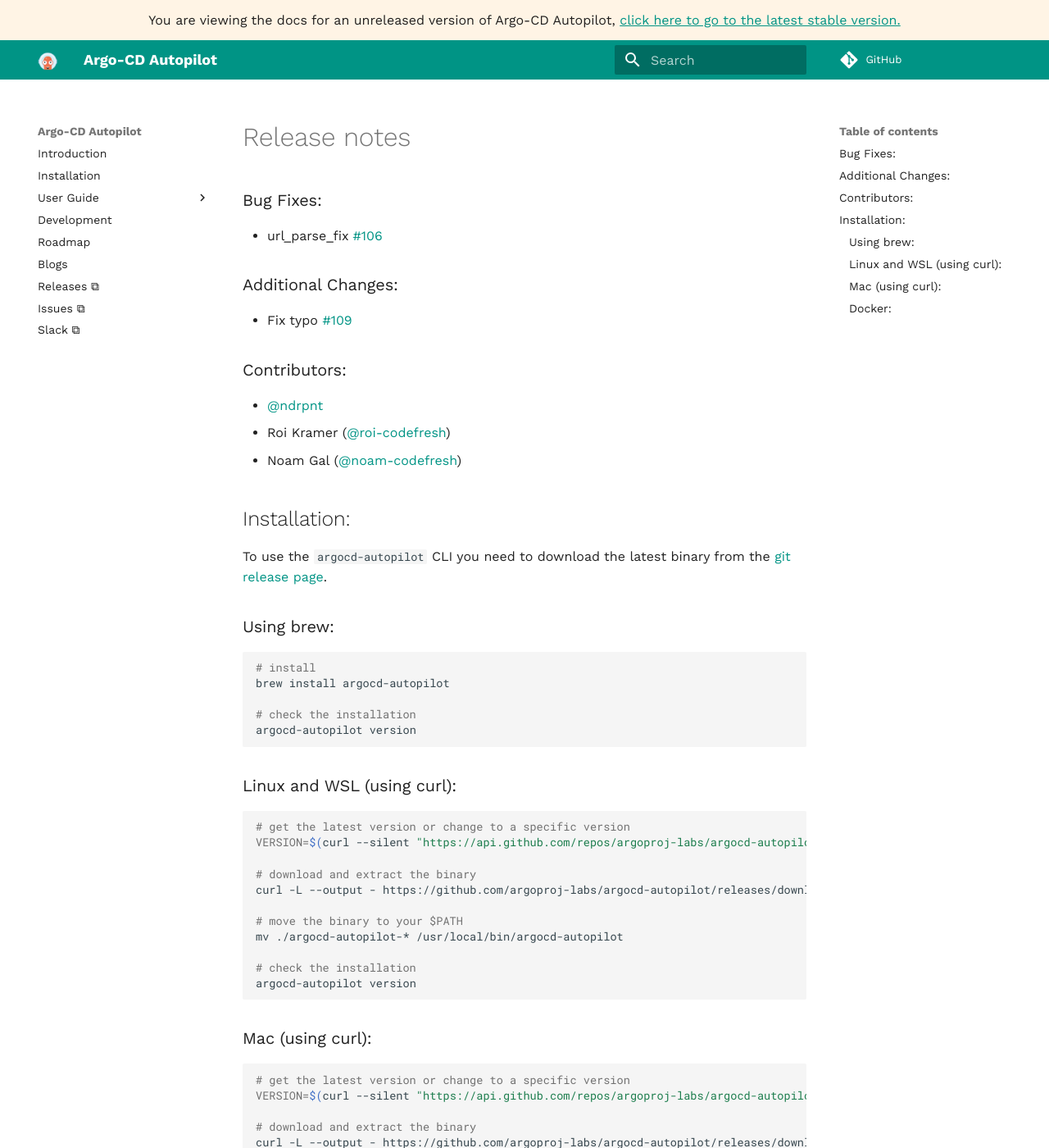
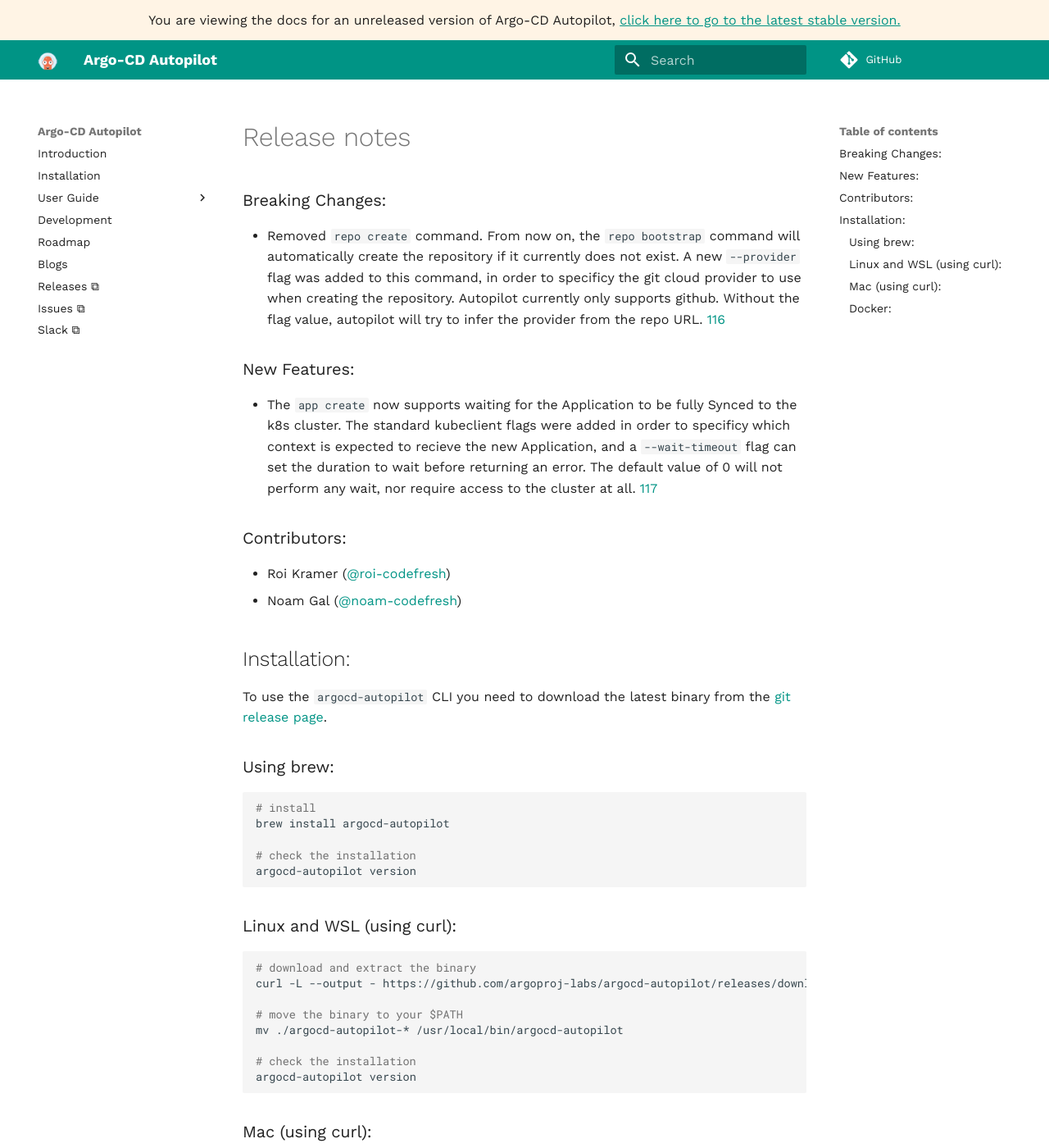
Before and after one commit to argoproj-labs/argocd-autopilot, an MkDocs documentation site: the page built from docs/releases/release_notes.md, in a window 1280 px wide and 1400 px high. Shown: the whole window at 82% size. Built offline with MkDocs 1.6.1 and Material for MkDocs 9.7.7, drawn with Linux system fonts in a browser that asks for light colours; comment, search, counter and statistics services are not loaded; some of the changed text lies outside the part shown.

Commit message:
v0.2.8 (#118)
* v0.2.8

````diff
--- a/docs/releases/release_notes.md
+++ b/docs/releases/release_notes.md
@@ -1,11 +1,10 @@
-### Bug Fixes:
-* url_parse_fix [#106](https://github.com/argoproj-labs/argocd-autopilot/issues/106)
+### Breaking Changes:
+* Removed `repo create` command. From now on, the `repo bootstrap` command will automatically create the repository if it currently does not exist. A new `--provider` flag was added to this command, in order to specificy the git cloud provider to use when creating the repository. Autopilot currently only supports github. Without the flag value, autopilot will try to infer the provider from the repo URL. [116](https://github.com/argoproj-labs/argocd-autopilot/pull/116)
 
-### Additional Changes:
-* Fix typo [#109](https://github.com/argoproj-labs/argocd-autopilot/pull/109)
+### New Features:
+* The `app create` now supports waiting for the Application to be fully Synced to the k8s cluster. The standard kubeclient flags were added in order to specificy which context is expected to recieve the new Application, and a `--wait-timeout` flag can set the duration to wait before returning an error. The default value of 0 will not perform any wait, nor require access to the cluster at all. [117](https://github.com/argoproj-labs/argocd-autopilot/pull/117)
 
 ### Contributors:
-- [@ndrpnt](https://github.com/ndrpnt)
 - Roi Kramer ([@roi-codefresh](https://github.com/roi-codefresh))
 - Noam Gal ([@noam-codefresh](https://github.com/noam-codefresh))
 
@@ -24,11 +23,8 @@ argocd-autopilot version
 
 ### Linux and WSL (using curl):
 ```bash
-# get the latest version or change to a specific version
-VERSION=$(curl --silent "https://api.github.com/repos/argoproj-labs/argocd-autopilot/releases/latest" | grep '"tag_name"' | sed -E 's/.*"([^"]+)".*/\1/')
-
 # download and extract the binary
-curl -L --output - https://github.com/argoproj-labs/argocd-autopilot/releases/download/$VERSION/argocd-autopilot-linux-amd64.tar.gz | tar zx
+curl -L --output - https://github.com/argoproj-labs/argocd-autopilot/releases/download/v0.2.8/argocd-autopilot-linux-amd64.tar.gz | tar zx
 
 # move the binary to your $PATH
 mv ./argocd-autopilot-* /usr/local/bin/argocd-autopilot
@@ -39,11 +35,8 @@ argocd-autopilot version
 
 ### Mac (using curl):
 ```bash
-# get the latest version or change to a specific version
-VERSION=$(curl --silent "https://api.github.com/repos/argoproj-labs/argocd-autopilot/releases/latest" | grep '"tag_name"' | sed -E 's/.*"([^"]+)".*/\1/')
-
 # download and extract the binary
-curl -L --output - https://github.com/argoproj-labs/argocd-autopilot/releases/download/$VERSION/argocd-autopilot-darwin-amd64.tar.gz | tar zx
+curl -L --output - https://github.com/argoproj-labs/argocd-autopilot/releases/download/v0.2.8/argocd-autopilot-darwin-amd64.tar.gz | tar zx
 
 # move the binary to your $PATH
 mv ./argocd-autopilot-* /usr/local/bin/argocd-autopilot
````
Also changed, not shown: CHANGELOG.md (+8 -0 lines), 1 other file.
